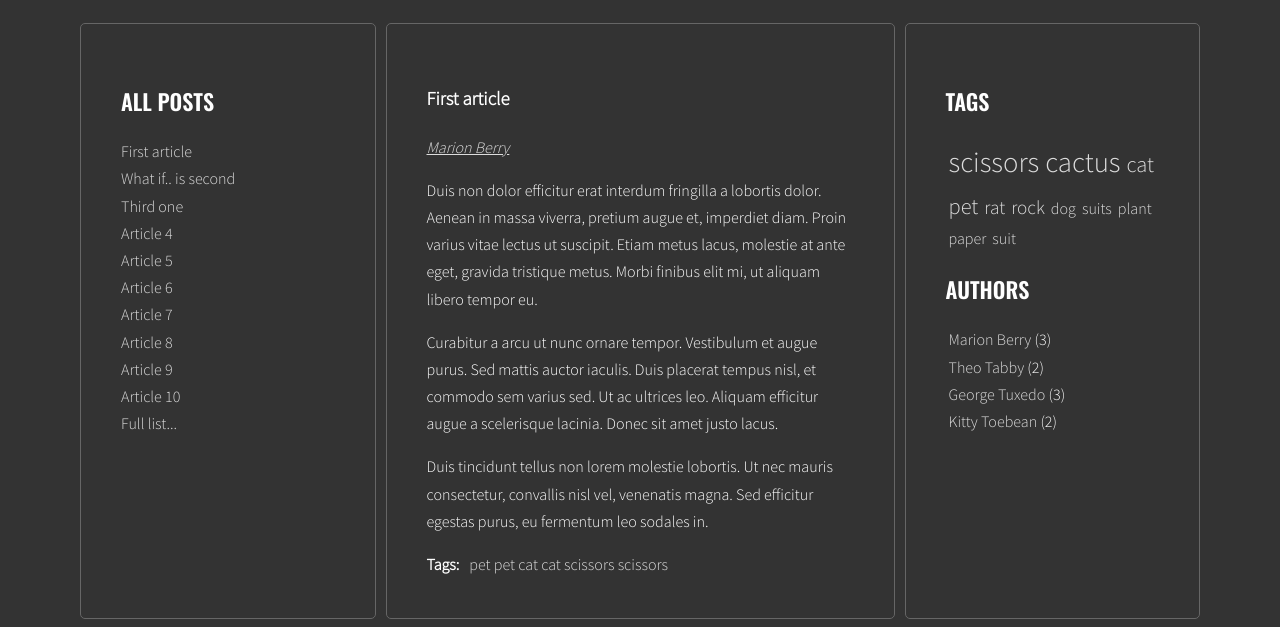
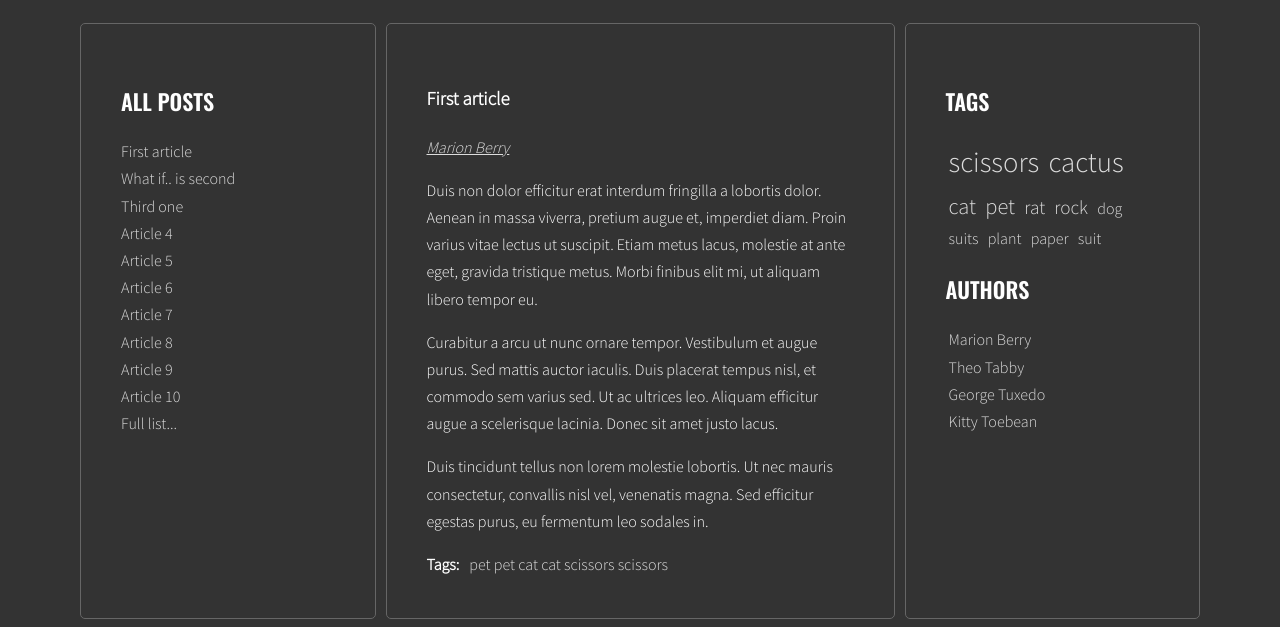
Before and after one commit to ryszard-glegola-learning/javascript-blog, a website: page index.html in a window 1280 px wide. Shown: the part 220-847 px from the top of the page. Drawn offline with nearby package versions, Linux system fonts and the light colour scheme.

Commit message:
Handlebars implemented completely. Active links on the right now mutually deactivate.

```diff
--- a/index.html
+++ b/index.html
@@ -189,7 +189,33 @@
   </div>
 </div>
 
+<!-- Handlebars -->
 
+<script id="template-article-link" type="text/x-handlebars-template">
+  <li><a href="#{{ id }}"><span>{{ title }}</span></a></li>
+</script>
+
+<script id="template-tag-link" type="text/x-handlebars-template">
+  <li><a href="#tag-{{ tagTpl }}">{{ tagTpl }}</a></li>
+</script>
+
+<script id="template-tag-cloud-link" type="text/x-handlebars-template">
+  {{#each tags}}
+  <li><a href="#tag-{{ tagNameTpl }}" class="{{ tagClassTpl }}">{{ tagNameTpl }}</a></li><!-- {{ tagCountTpl }} -->
+  {{/each}}
+</script>
+
+<script id="template-author-link" type="text/x-handlebars-template"> <!-- works now -->
+  <a href="#author-{{ authorNoSpaceTpl }}">{{ authorTpl }}</a>
+</script>
+
+<script id="template-author-list-link" type="text/x-handlebars-template"> <!-- works ok -->
+  {{#each authors}}
+  <li><a href="#author-{{ authorNoSpaceTpl }}">{{ authorNameTpl }}</a></li>
+  {{/each}}
+</script>
+
+<script src="https://cdnjs.cloudflare.com/ajax/libs/handlebars.js/4.1.0/handlebars.min.js"></script>
 <script src="js/script.js"></script>
 </body>
 </html>
--- a/js/script.js
+++ b/js/script.js
@@ -14,7 +14,9 @@
       articles: '.post',
       linksTo: {
         tags: 'a[href^="#tag-"]',
+        tagsActive: 'a.active[href^="#tag-"]',
         authors: 'a[href^="#author-"]',
+        authorsActive: 'a.active[href^="#author-"]',
       },
     },
     article: {
@@ -26,23 +28,29 @@
     },
     listOf: {
       titles: '.titles',
-      tags: '.tags.list',
+      tags: '.tags',
       tagLink: '.tags a',
-      authors: '.authors.list',
-      authorLink: '.authors a',
+      authors: '.authors',
+      authorLink: '.authors a'
     },
   };
 
+  const templates = {
+    articleLinkTpl: Handlebars.compile(document.querySelector('#template-article-link').innerHTML),
 
+    tagLinkTpl: Handlebars.compile(document.querySelector('#template-tag-link').innerHTML),
+    tagCloudLink: Handlebars.compile(document.querySelector('#template-tag-cloud-link').innerHTML),
 
+    authorLinkTpl: Handlebars.compile(document.querySelector('#template-author-link').innerHTML),
+    authorListLink: Handlebars.compile(document.querySelector('#template-author-list-link').innerHTML)
+  }; // a semicolon, because this is a constant declaration
 
   /* ################ TITLES ################ */
 
   function showFilteredPostList() {
     let articlesListHeading = document.getElementById('articles-list-heading');
-    const activeAuthorLinksCheck = document.querySelectorAll('a.active[href^="#author-"]');
-    const activeTagLinksCheck = document.querySelectorAll('a.active[href^="#tag-"]');
-    console.log('Aktywne: ',activeTagLinksCheck,', ',activeAuthorLinksCheck);
+    const activeAuthorLinksCheck = document.querySelectorAll(select.all.linksTo.authorsActive);
+    const activeTagLinksCheck = document.querySelectorAll(select.all.linksTo.tagsActive);
     if ((activeTagLinksCheck.length != 0) || (activeAuthorLinksCheck.length != 0)) {
       articlesListHeading.innerHTML = 'Filtered posts';}
   }
@@ -95,8 +103,14 @@
       /* [DONE] ... and get the title from the title element */
       const articleTitle = article.querySelector(select.article.title).innerHTML;
 
-      /* [DONE] create HTML of the link */
+      /* [DONE] create HTML of the link - implement Handlebars */
+      /*
+      // Old code:
       const linkHTML = '<li><a href="#' + articleId + '"><span>' + articleTitle + '</span></a></li>';
+      // New code - using Handlebars:
+      */
+      const linkHTMLData = {id: articleId, title: articleTitle};
+      const linkHTML = templates.articleLinkTpl(linkHTMLData);
 
       /* [DONE] insert link into titleList */
       articlesListHTML.insertAdjacentHTML('beforeend', linkHTML);
@@ -108,7 +122,7 @@
       link.addEventListener('click', titleClickHandler);
     }
     /* [DONE] Add a restore full menu link */
-    articlesListHTML.insertAdjacentHTML('beforeend', '<a href="/">Full list...</a>');
+    articlesListHTML.insertAdjacentHTML('beforeend', '<a href="?">Full list...</a>');
   }
 
   generateTitleLinks();
@@ -148,7 +162,6 @@
     let tagClassNo = (opts.tagSizes.count < Math.round(count * tagClassIncrement)) ? opts.tagSizes.count : Math.round(count * tagClassIncrement);
     // if (tagClassNo == 0) {tagClassNo = 1} // - zamiast tej linijki short if niżej;
     const tagClass = opts.tagSizes.classPrefix + '-' + (tagClassNo ? tagClassNo : 1);
-    // console.log('tagClassNo: ', tagClassNo,tagClass,'\n ----------');
     return tagClass;
   }
 
@@ -166,9 +179,6 @@
       /* [DONE] find tags wrapper */
       const tagsWrapper = article.querySelector(select.article.tags);
 
-      /* [DONE] make html variable with empty string */
-      let tagHTML = '';
-
       /* [DONE] get tags from data-tags attribute */
       const articleTags = article.getAttribute('data-tags');
 
@@ -177,8 +187,14 @@
 
       /* [DONE] START LOOP: for each tag */
       for(let tag of articleTagsArray){
-        /* [DONE] generate HTML of the link */
+        /* [NEW] generate HTML of the tag link */
+        /*
+        // Old code:
         tagHTML = '<li><a href="#tag-' + tag + '">' + tag + '</a></li> ';
+        // New code - using Handlebars:
+        */
+        const tagHTMLData = {tagTpl: tag};
+        const tagHTML = templates.tagLinkTpl(tagHTMLData);
 
         /* [DONE USING insertAdjacentHTML] insert HTML of all the links into the tags wrapper */
         tagsWrapper.insertAdjacentHTML('beforeend', tagHTML);
@@ -200,9 +216,10 @@
     const tagList = document.querySelector('.tags');
     /* [DONE] find list of tags in right column */
     const tagsParams = calculateTagsParams(allTags);
-    /* [DONE IN TASK 2] create variable for all links HTML code */
-    let allTagsHTML = '';
-    /* [DONE] initialise sorting */
+    /* [NEW Handlebars] create variable for all links HTML code */
+    // let allTagsHTML = '';
+    /* [NEW Handlebars] initialise sorting */
+    const allTagsData = {tags: []};
     const tagsAndTheirCount = [];
     function compareTagCounts(a, b){
       return b.tagCount - a.tagCount;
@@ -213,17 +230,23 @@
       tagsAndTheirCount.push(tagAndItsCount);
     }
     tagsAndTheirCount.sort(compareTagCounts);
-    // console.log("tagsAndTheirCount: ", tagsAndTheirCount);
     for(let tag in tagsAndTheirCount){
       // console.log("tagsAndTheirCount[tag].tagName: ", tagsAndTheirCount[tag].tagName);
-      /* [DONE IN TASK 2] generate code of a link and add it to allTags */
-      const tagClass = calculateTagClass(allTags[tagsAndTheirCount[tag].tagName], tagsParams);
-      const tagLinkHTML = '<li><a href="#tag-' + tagsAndTheirCount[tag].tagName + '" class="' + tagClass + '">' + tagsAndTheirCount[tag].tagName + '</a></li>';
-      allTagsHTML += tagLinkHTML;
+      // [DONE Handlebars]
+      // allTagsHTML += tagLinkHTML;
+      allTagsData.tags.push ({
+        listTagTpl: tag,
+        tagCountTpl: allTags[tagsAndTheirCount[tag].tagName],
+        tagClassTpl: calculateTagClass(allTags[tagsAndTheirCount[tag].tagName], tagsParams),
+        tagNameTpl: tagsAndTheirCount[tag].tagName
+      });
+      // console.log('allTagsData.tags: ',allTagsData.tags);
+      // console.log('tagCountTpl', allTags[tagsAndTheirCount[tag].tagName]);
+      // console.log(' ---- ')
     /* [DONE IN TASK 2] END LOOP: for each tag in the allTags object */
     }
-    /* [DONE IN TASK 2] add html from allTagsHTML to tagList */
-    tagList.innerHTML = allTagsHTML;
+    /* [NEW Handlebars] add html from allTagsHTML to tagList */
+    tagList.innerHTML += templates.tagCloudLink(allTagsData);
   }
 
 
@@ -237,12 +260,17 @@
     /* [DONE] make a new constant "tag" and extract tag from the "href" constant */
     const tag = href.replace('#tag-', '');
     /* [DONE] find all tag links with class active */
-    const activeTagLinks = document.querySelectorAll('a.active[href^="#tag-"]');
+    const activeTagLinks = document.querySelectorAll(select.all.linksTo.tagsActive);
     /* [DONE] START LOOP: for each active tag link */
     for(let activeTagLink of activeTagLinks){
     /* [DONE] remove class active */
       activeTagLink.classList.remove('active');
     /* [DONE] END LOOP: for each active tag link */
+    }
+    /* [DONE] If any authors are now shown active, deactivate them */
+    const activeAuthorLinks = document.querySelectorAll(select.all.linksTo.authorsActive);
+    for(let activeAuthorLink of activeAuthorLinks){
+      activeAuthorLink.classList.remove('active');
     }
     /* find all tag links with "href" attribute equal to the "href" constant */
     const hrefTagLink = document.querySelectorAll('a[href="' + href + '"]');
@@ -294,8 +322,8 @@
   /* ################ AUTHORS ################ */
 
   function generateAuthors(){
-    /* [DONE IN TASK 2] create a new variable allAuthors with an empty object */
-    let allAuthors = {};
+    /* [DONE IN TASK 2] create a new variable allAuthorsArticleCounts with an empty object */
+    let allAuthorsArticleCounts = {};
     /* [DONE] find all articles */
     const articles = document.querySelectorAll(select.all.articles);
     /* [DONE] START LOOP: for every article: */
@@ -306,30 +334,47 @@
       const articleAuthor = article.getAttribute('data-author');
       /* [DONE] generate HTML of the link */
       const articleAuthorNoSpace = articleAuthor.replace(' ', '_');
-      authorWrapper.innerHTML = '<a href="#author-' + articleAuthorNoSpace + '">' + articleAuthor + '</a>';
+      // authorWrapper.innerHTML = '<a href="#author-' + articleAuthorNoSpace + '">' + articleAuthor + '</a>';
+      /* [DONE] generate HTML of the tag link */
+      /*
+      // Old code:
+      authorWrapper.innerHTML = '<a href="#author-' + articleAuthorNoSpace + '">' + articleAuthor + '</a>'
+      // New code - using Handlebars:
+      */
+      const authorHTMLData = {authorTpl: articleAuthor, authorNoSpaceTpl: articleAuthorNoSpace};
+      const authorHTML = templates.authorLinkTpl(authorHTMLData);
+      authorWrapper.insertAdjacentHTML('beforeend', authorHTML);
+
       /* [DONE IN TASK 2] check if this link is NOT already in allTags */
-      if(!allAuthors.hasOwnProperty(articleAuthorNoSpace)){
-        /* [DONE IN TASK 2] add generated code to allTags array */
-        allAuthors[articleAuthorNoSpace] = 1;
+      if(!allAuthorsArticleCounts.hasOwnProperty(articleAuthorNoSpace)){
+        /* [DONE IN TASK 2] add generated code to allAuthorsArticleCounts array */
+        allAuthorsArticleCounts[articleAuthorNoSpace] = 1;
       } else {
-        allAuthors[articleAuthorNoSpace]++;
+        allAuthorsArticleCounts[articleAuthorNoSpace]++;
       }
       /* [DONE] END LOOP: for every article: */
     }
     /* [DONE IN TASK 2] find list of authors in right column */
-    const authorList = document.querySelector('.authors');
+    const authorList  = document.querySelector(select.listOf.authors);
     /* [DONE IN TASK 2] create variable for all links HTML code */
-    let allAuthorsHTML = '';
+    // let allAuthorsHTML = '';
+    const allAuthorsNames = {authors: []};
+    // console.log('allAuthorsNames:', allAuthorsNames);
     /* [DONE IN TASK 2] START LOOP: for each authors in the allTags object */
-    for(let author in allAuthors){
+    for(let author in allAuthorsArticleCounts){
       /* [DONE IN TASK 2] generate code of a long and add it to allTags */
       const authorWithSpace = author.replace('_', ' ');
-      allAuthorsHTML += '<li><a href="#author-' + author + '">' + authorWithSpace + '</a> (' + allAuthors[author] + ') </li>';
+      // allAuthorsHTML += '<li><a href="#author-' + author + '">' + authorWithSpace + '</a> (' + allAuthorsArticleCounts[author] + ') </li>';
+      allAuthorsNames.authors.push ({
+        authorNoSpaceTpl: author,
+        authorNameTpl: authorWithSpace
+      });
       /* [DONE IN TASK 2] END LOOP: for each authors in the allTags object */
     }
-    /* [DONE IN TASK 2] add html from allAuthorsHTML to authorList */
-    authorList.innerHTML = allAuthorsHTML;
+    /* [NEW Handlebars] add html from allAuthorsHTML to authorList */
+    authorList.innerHTML = templates.authorListLink(allAuthorsNames);  // this works
   }
+
 
   function authorClickHandler(event){
     /* [DONE] prevent default action for this event */
@@ -341,12 +386,17 @@
     /* [DONE] make a new constant "articleAuthor" and extract author name from the "href" constant */
     const articleAuthor = href.replace('#author-', '').replace('_', ' ');
     /* [DONE] find all author links with class active */
-    const activeAuthorLinks = document.querySelectorAll('a.active[href^="#author-"]');
+    const activeAuthorLinks = document.querySelectorAll(select.all.linksTo.authorsActive);
     /* [DONE] START LOOP: for each active author link */
     for(let activeAuthorLink of activeAuthorLinks){
     /* [DONE] remove class active */
       activeAuthorLink.classList.remove('active');
     /* [DONE] END LOOP: for each active tag link */
+    }
+    /* [DONE] If any tags are now shown active, deactivate them */
+    const activeTagLinks = document.querySelectorAll(select.all.linksTo.tagsActive);
+    for(let activeTagLink of activeTagLinks){
+      activeTagLink.classList.remove('active');
     }
     /* find all author links with "href" attribute equal to the "href" constant */
     const hrefAuthorLinks = document.querySelectorAll('a[href="' + href + '"]');
```
Also changed, not shown: .eslintrc.json.
